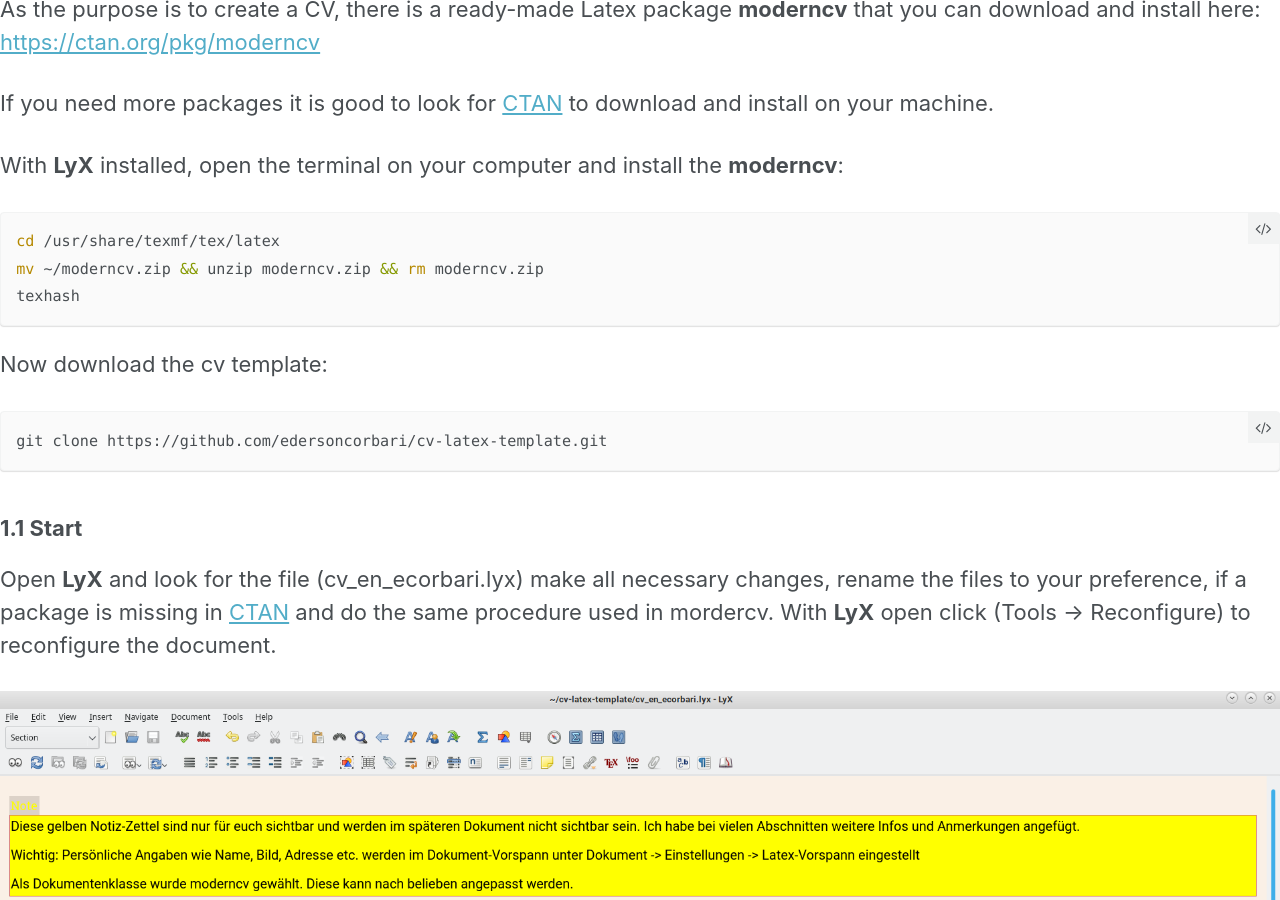
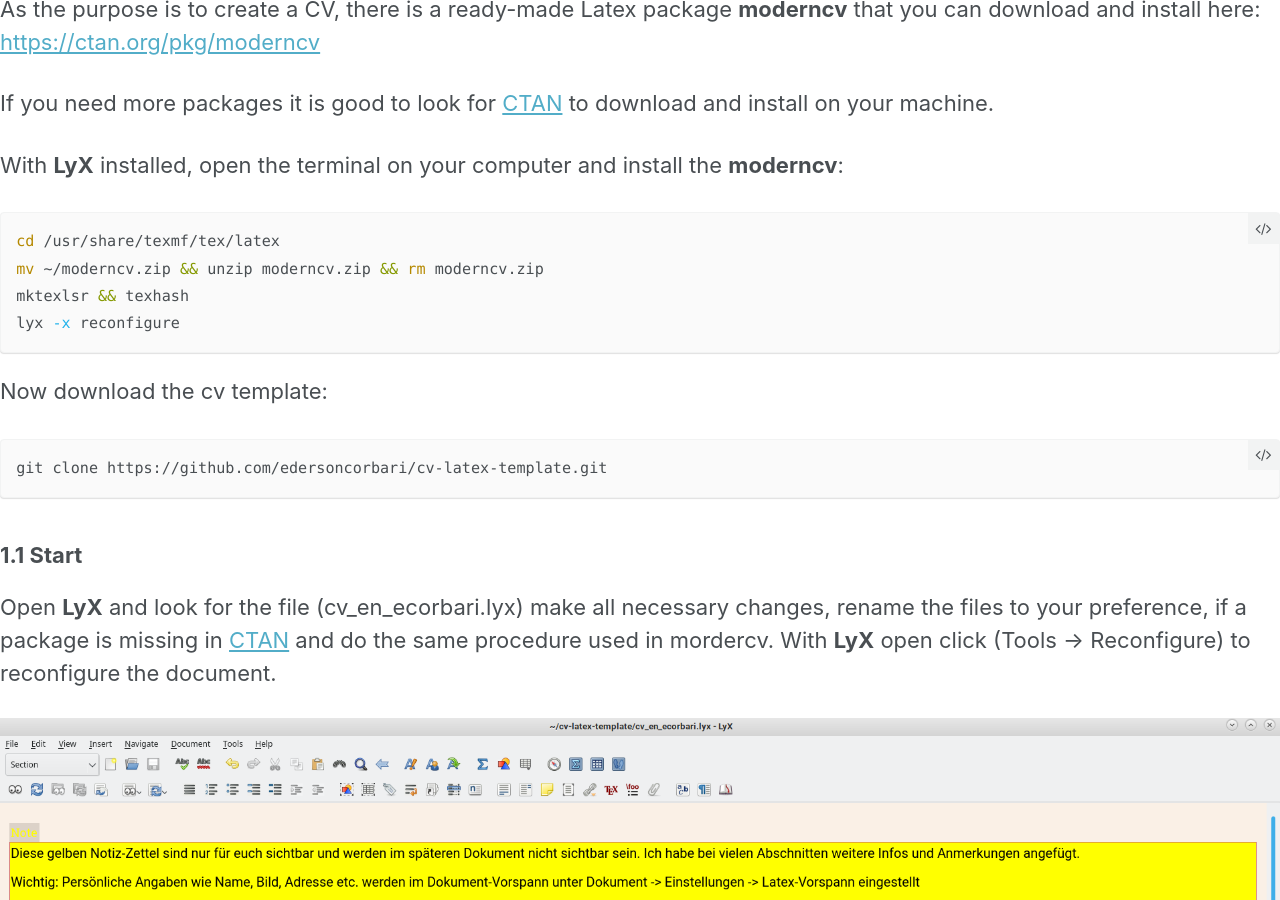
Before and after one commit to edersoncorbari/edersoncorbari.github.io, a Jekyll site: the page built from _posts/2018-11-04-latex-cv.md, in a window 1280 px wide and 900 px high, scrolled down 507 px. Built offline with Jekyll 4.4.1, drawn with Linux system fonts in a browser that asks for light colours; an icon font too large for the unit is left out; a script bundle is joined from its source files by our own code; our own code applies the rules of GitHub Pages for plain Markdown files; library files that are not in the unit come from our copies.

Commit message:
Update 2018-11-04-latex-cv.md
Fix LyX reconfigure and mktexlsr command.

```diff
--- a/_posts/2018-11-04-latex-cv.md
+++ b/_posts/2018-11-04-latex-cv.md
@@ -29,7 +29,8 @@
 {%highlight bash%}
 cd /usr/share/texmf/tex/latex
 mv ~/moderncv.zip && unzip moderncv.zip && rm moderncv.zip
-texhash
+mktexlsr && texhash
+lyx -x reconfigure
 {%endhighlight%}
 
 Now download the cv template:
```
